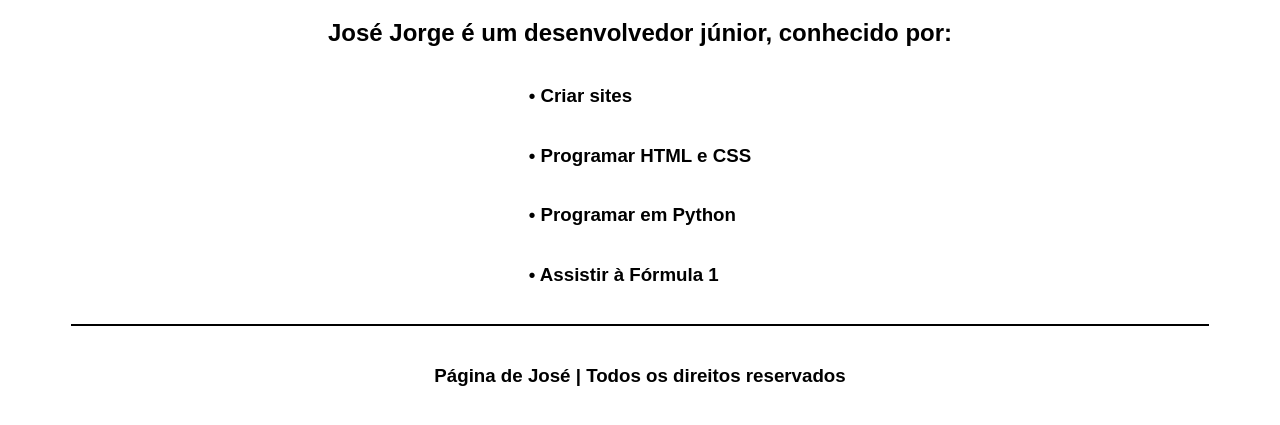
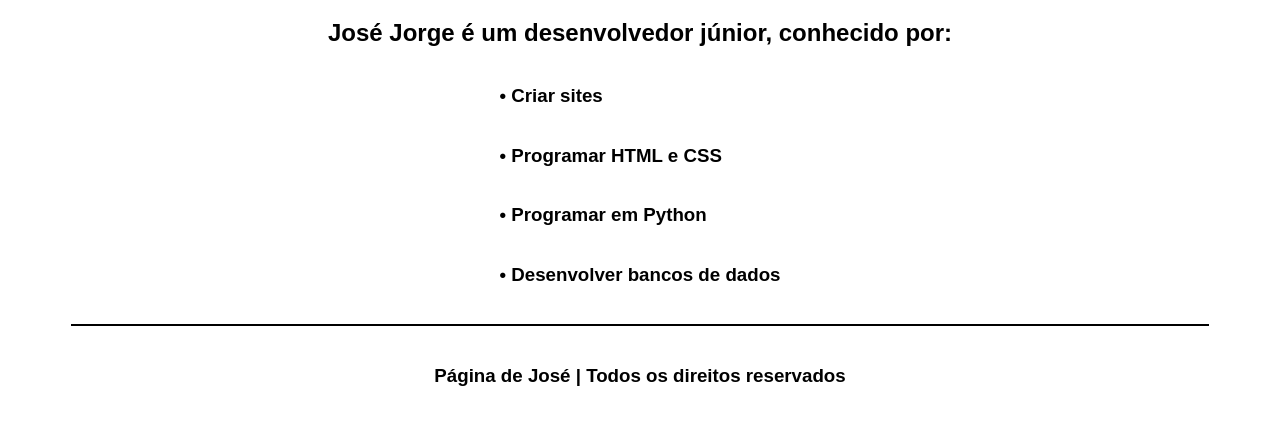
Before and after one commit to 2010-jose/Site-Formula-1, a plain HTML site: page Sobre_jose.html in a window 1280 px wide. Shown: the part 77-502 px from the top of the page. Drawn offline with Linux system fonts and the light colour scheme.

Commit message:
Troca de uma habilidade

```diff
--- a/Sobre_jose.html
+++ b/Sobre_jose.html
@@ -43,7 +43,7 @@
         <h3>• Criar sites</h3>
         <h3>• Programar HTML e CSS</h3>
         <h3>• Programar em Python</h3>
-        <h3>• Assistir à Fórmula 1</h3>
+        <h3>• Desenvolver bancos de dados</h3>
     </div>
     <hr/>
     <h3>Página de José | Todos os direitos reservados</h3>
```
